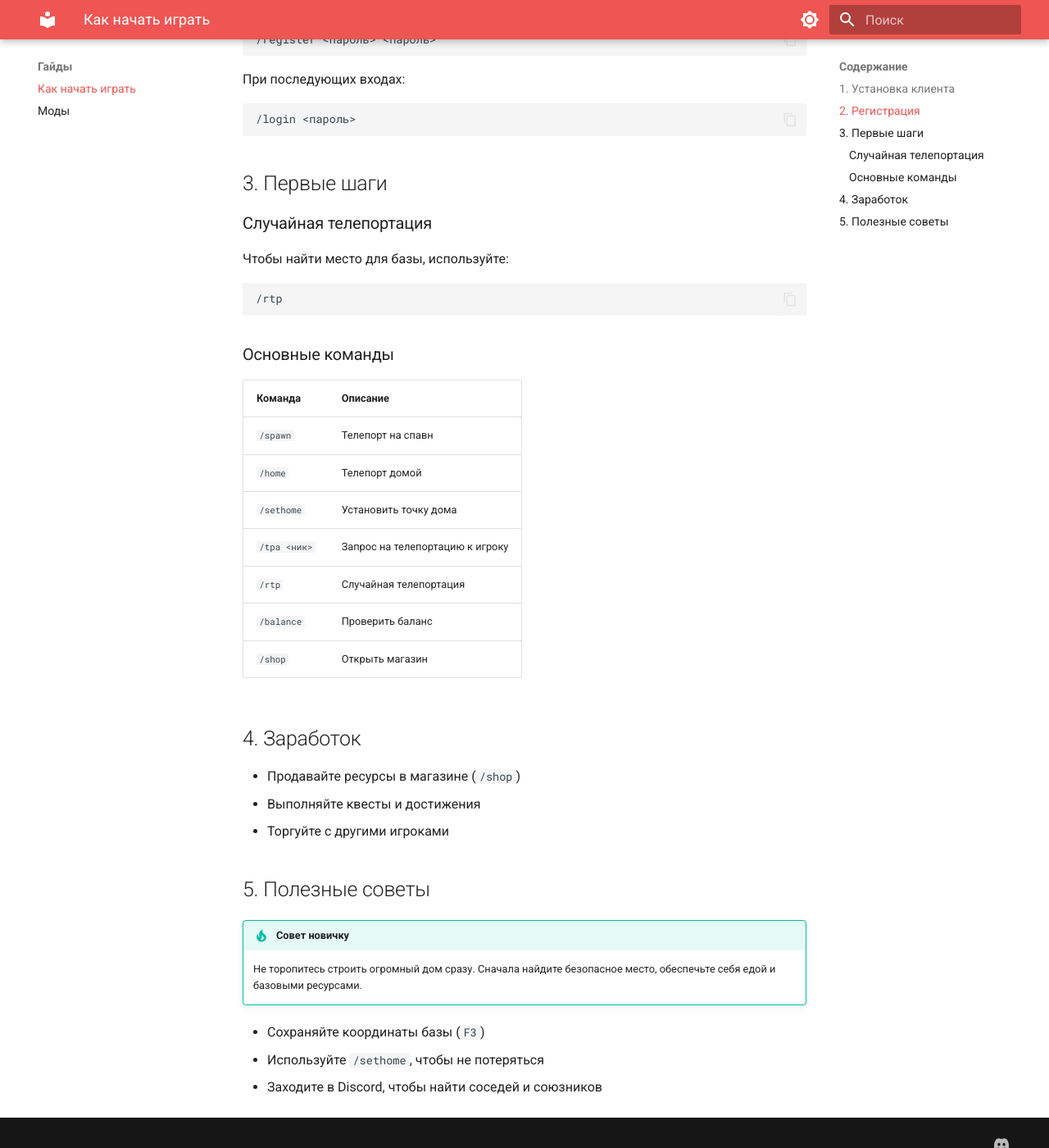
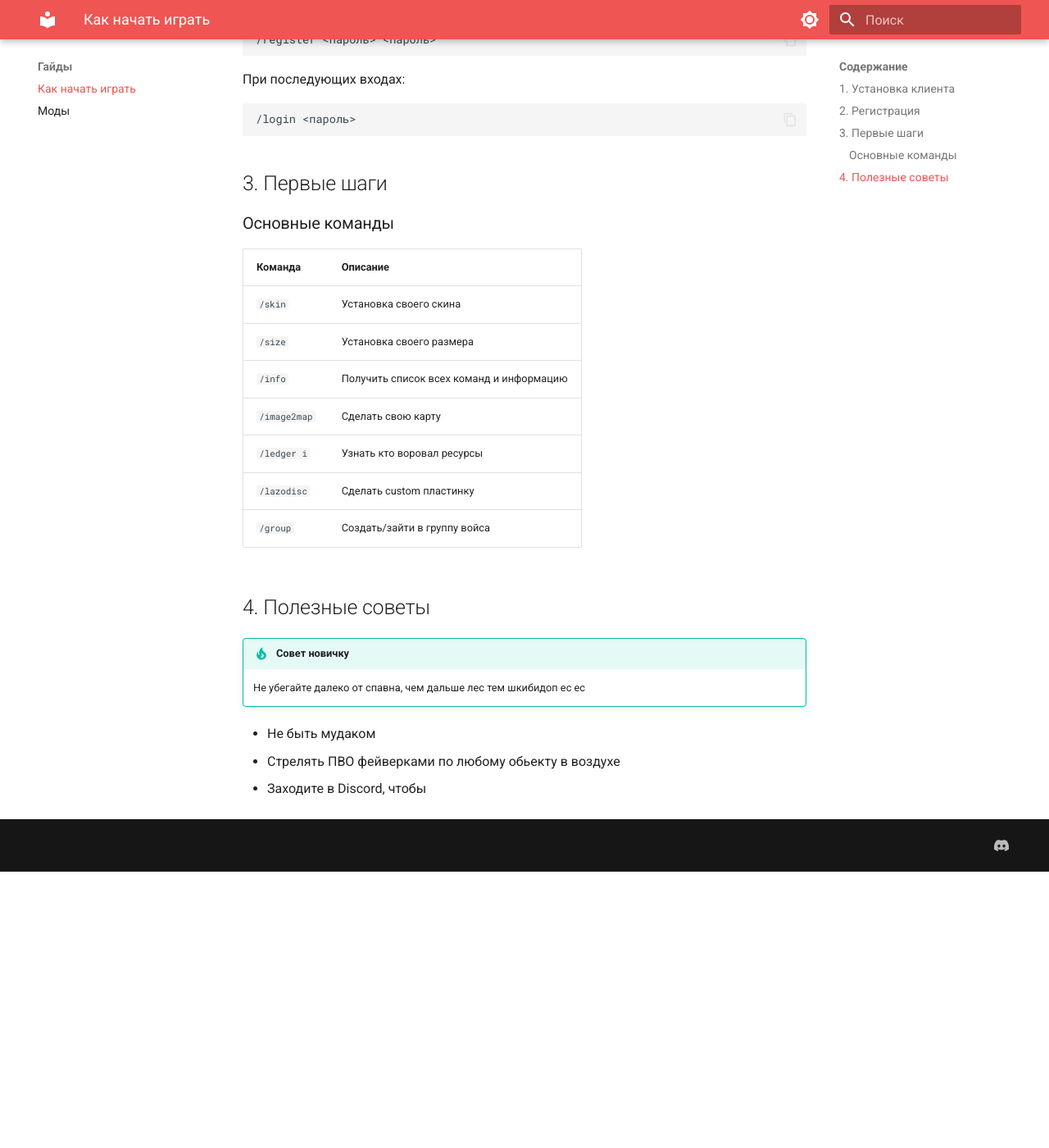
Before and after one commit to pluginfixs-a11y/redlight-wiki, an MkDocs documentation site: the page built from docs/guides/start.md, in a window 1280 px wide and 1400 px high, scrolled down 621 px. Shown: the whole window at 82% size. Built offline with MkDocs 1.6.1 and Material for MkDocs 9.7.7, drawn with Linux system fonts in a browser that asks for light colours; after the commit the page ends 1684 px from its top, so only the background shows below that; some of the changed text lies outside the part shown.

Commit message:
Update start.md

````diff
--- a/docs/guides/start.md
+++ b/docs/guides/start.md
@@ -38,41 +29,28 @@
 
 ## 3. Первые шаги
 
-### Случайная телепортация
-
-Чтобы найти место для базы, используйте:
-
-```
-/rtp
-```
 
 ### Основные команды
 
 | Команда | Описание |
 |---------|----------|
-| `/spawn` | Телепорт на спавн |
-| `/home` | Телепорт домой |
-| `/sethome` | Установить точку дома |
-| `/tpa <ник>` | Запрос на телепортацию к игроку |
-| `/rtp` | Случайная телепортация |
-| `/balance` | Проверить баланс |
-| `/shop` | Открыть магазин |
+| `/skin` | Установка своего скина |
+| `/size` | Установка своего размера |
+| `/info` | Получить список всех команд и информацию |
+| `/image2map` | Сделать свою карту |
+| `/ledger i` | Узнать кто воровал ресурсы |
+| `/lazodisc` | Сделать custom пластинку |
+| `/group` | Создать/зайти в группу войса |
 
 <!-- Чтобы добавить команду, скопируйте строку ниже и вставьте в таблицу:
 | `/команда` | Описание команды |
 -->
 
-## 4. Заработок
-
-- Продавайте ресурсы в магазине (`/shop`)
-- Выполняйте квесты и достижения
-- Торгуйте с другими игроками
-
-## 5. Полезные советы
+## 4. Полезные советы
 
 !!! tip "Совет новичку"
-    Не торопитесь строить огромный дом сразу. Сначала найдите безопасное место, обеспечьте себя едой и базовыми ресурсами.
+    Не убегайте далеко от спавна, чем дальше лес тем шкибидоп ес ес
 
-- Сохраняйте координаты базы (`F3`)
-- Используйте `/sethome`, чтобы не потеряться
-- Заходите в Discord, чтобы найти соседей и союзников
+- Не быть мудаком
+- Стрелять ПВО фейверками по любому обьекту в воздухе
+- Заходите в Discord, чтобы
````
Also changed, not shown: other parts of docs/guides/start.md (+5 -14 lines).
